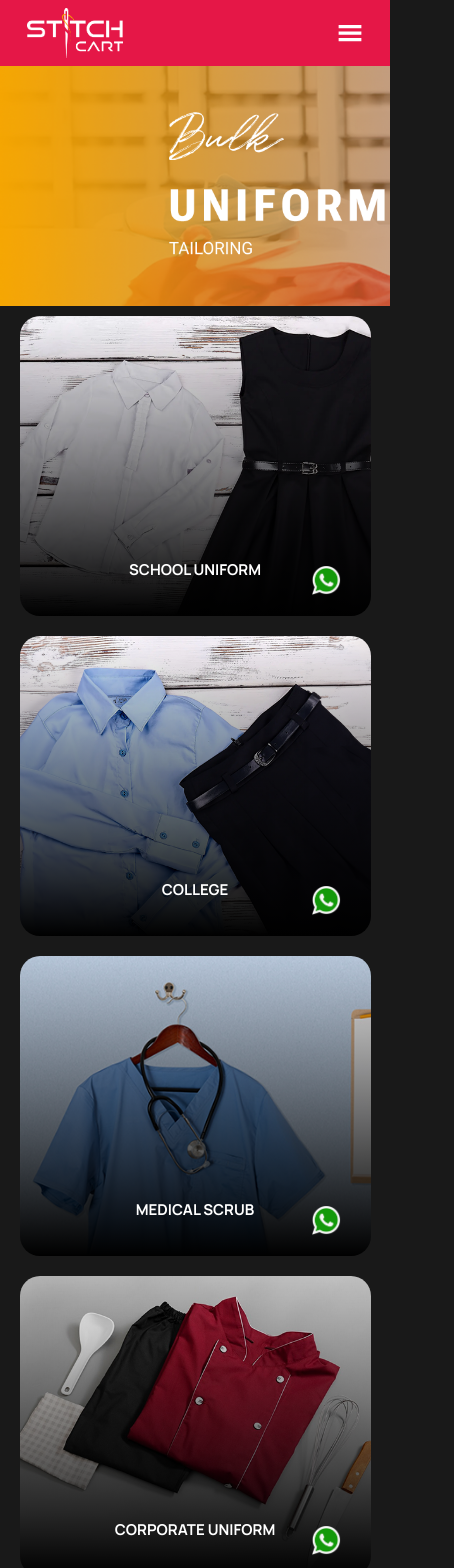
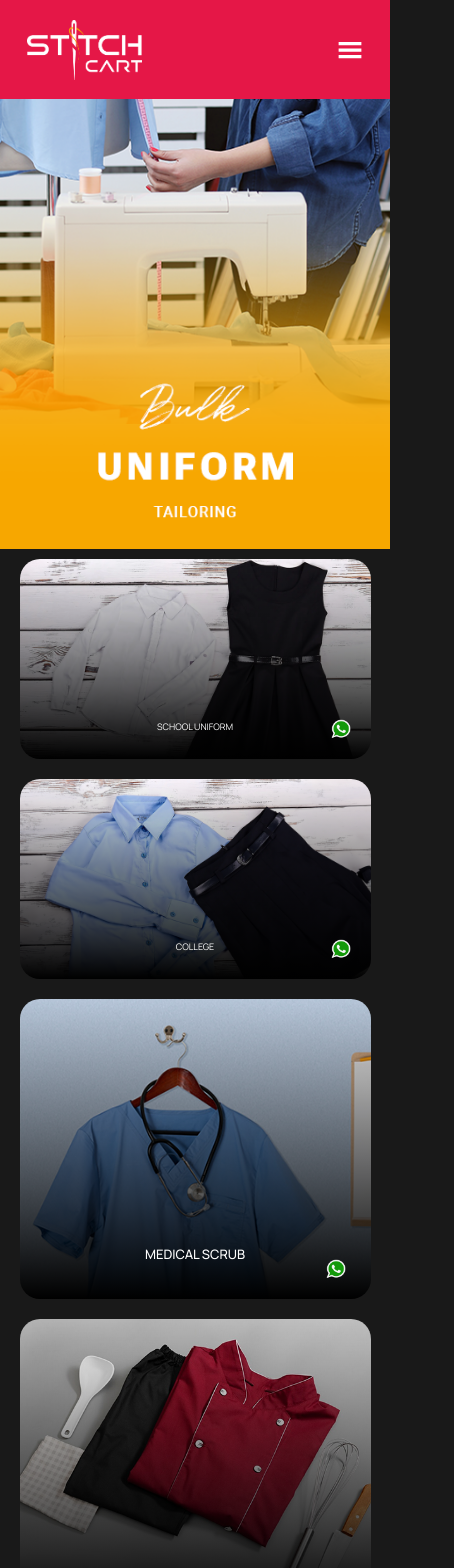
Before and after one commit to uzair-shakeel/StichCart2, a React (Vite) app: page / in a window 390 px wide. Shown: the top 1568 px of the page, 454 px wide, since content can reach past the window. Built offline with nearby package versions, Linux system fonts and the light colour scheme; a web font is replaced by a local one.

Commit message:
small devicess CSS fixed

```diff
--- a/src/components/customize/customize.jsx
+++ b/src/components/customize/customize.jsx
@@ -19,7 +19,7 @@ const customize = () => {
         <Button className="btn-primary" label="Get Quote" />
       </div>
 
-      <img src={offer} alt="" className="image hideImage" />
+      <img src={offer} alt="" className="image" />
     </div>
   );
 };
--- a/src/styles/includes/carBanner.scss
+++ b/src/styles/includes/carBanner.scss
@@ -38,9 +38,10 @@
       display: flex;
       justify-content: center;
       align-items: end;
+
       img {
         width: auto;
-        height: 100%;
+        height: 90%;
         // object-fit: contain;
       }
     }
@@ -56,17 +57,19 @@
     grid-template-columns: 1fr;
     padding: 5%;
     gap: 20px;
-    text-align: center;
-  }
+
+    // overflow: hidden;
 
     .first {
-    align-items: center;
-    text-align: center;
+      // align-items: center;
+      text-align: start;
       gap: 6px;
+      padding: 0 3%;
       h5 {
         font-size: 20px;
-      display: flex;
-      align-items: center;
+        line-height: 29px;
+        // display: flex;
+        // align-items: start;
       }
 
       p {
@@ -75,8 +78,23 @@
     }
 
     .second {
+      // max-width: 300px;
       .image {
-      height: 150px;
+        max-width: 100%;
+        height: auto;
+        // overflow: hidden;
+        display: flex;
+        justify-content: center;
+        align-items: end;
+        // background-image: url("../../../public/car.png");
+        background-size: cover;
+
+        img {
+          width: 100%;
+          height: auto;
+          object-fit: contain;
         }
       }
     }
+  }
+}
--- a/src/styles/includes/cards.scss
+++ b/src/styles/includes/cards.scss
@@ -7,7 +7,7 @@
     gap: 20px;
     margin: 10px 0;
 
-    @media (max-width: 480px) {
+    @media (max-width: 768px) {
       display: grid;
       grid-template-columns: repeat(1, 1fr);
     }
@@ -22,7 +22,7 @@
       border-radius: 20px;
 
       @media (max-width: 768px) {
-        height: 300px;
+        height: 200px;
       }
 
       p {
@@ -33,6 +33,12 @@
         bottom: 20px;
         left: 50%;
         transform: translateX(-50%);
+
+        @media (max-width: 768px) {
+          font-weight: 400;
+          bottom: 10px;
+          font-size: 9px;
+        }
       }
 
       img {
@@ -43,6 +49,12 @@
         right: 15px;
         cursor: pointer;
         transform: translateX(-50%);
+        @media (max-width: 768px) {
+          bottom: 20px;
+          right: 10px;
+          height: 20px;
+          width: 20px;
+        }
       }
     }
   }
@@ -83,6 +95,10 @@
         bottom: 20px;
         left: 50%;
         transform: translateX(-50%);
+        @media (max-width: 768px) {
+          font-weight: 500;
+          font-size: 13px;
+        }
       }
 
       img {
@@ -93,6 +109,10 @@
         right: 15px;
         cursor: pointer;
         transform: translateX(-50%);
+        @media (max-width: 768px) {
+          height: 20px;
+          width: 20px;
+        }
       }
     }
   }
--- a/src/styles/includes/customizeBanner.scss
+++ b/src/styles/includes/customizeBanner.scss
@@ -23,14 +23,14 @@
       font-size: 40px;
       @media (max-width: 480px) {
         font-weight: 800;
-        font-size: 22px;
+        font-size: 20px;
       }
     }
 
     p {
       font-size: 20px;
       @media (max-width: 480px) {
-        font-size: 15px;
+        font-size: 10px;
       }
     }
   }
@@ -38,6 +38,10 @@
   .image {
     flex: 0 0 30%;
     max-height: 350px;
+
+    @media (max-width: 480px) {
+      height: 350px;
+    }
   }
 }
 
@@ -73,29 +77,7 @@
   .customize {
     flex-direction: column;
     align-items: center;
-    margin: 5% 2%;
-  }
-
-  .customizeBanner {
-    flex: 0 0 100%;
-    padding-left: 5%;
-    text-align: center;
-    align-items: center;
-    padding: 10px;
-  }
-
-  .customizeBanner h3 {
-    font-size: 22px;
-  }
-
-  .customizeBanner p {
-    font-size: 12px;
-  }
-
-  .hideImage {
-    flex: 0 0 100%;
-    max-height: none;
-    width: auto;
-    margin-top: 10px;
+    margin: 8%;
+    gap: 25px;
   }
 }
--- a/src/styles/includes/hero.scss
+++ b/src/styles/includes/hero.scss
@@ -8,10 +8,6 @@
   padding: 0;
   flex-direction: column;
   align-items: flex-start;
-  // padding-left: 15%;
-  // padding-top: 3%;
-  // padding-right: 3%;
-  // padding-bottom: 3%;
   justify-content: center;
 
   h4 {
@@ -26,6 +22,10 @@
 }
 
 @media (max-width: 768px) {
+  .hero {
+    background-image: url("../../../public/mobile.png"); /* Change to the desired image for small screens */
+    height: 240px;
+  }
   .hero h4 {
     font-size: 22px;
   }
@@ -37,6 +37,10 @@
 
 /* Media query for small devices (phones) */
 @media (max-width: 480px) {
+  .hero {
+    background-image: url("../../../public/mobile.png"); /* Change to the desired image for small screens */
+    height: 450px;
+  }
   .hero h4 {
     font-size: 20px;
   }
--- a/src/styles/includes/homeTalk.scss
+++ b/src/styles/includes/homeTalk.scss
@@ -41,6 +41,12 @@
     background-image: url("../../../public/chat.png");
     background-size: cover;
     cursor: pointer;
+
+    @media (max-width: 768px) {
+      height: 40px;
+      width: 40px;
+      right: 20px;
+    }
   }
 
   &__button-container {
--- a/src/styles/includes/nav.scss
+++ b/src/styles/includes/nav.scss
@@ -73,18 +73,14 @@
   @media (max-width: 768px) {
     display: flex;
     justify-content: space-between;
-    padding: 2% 7%;
+    padding: 5% 7%;
     background: #e51747;
     z-index: 10; /* Ensure the Navbar is above the sidebar */
     position: relative;
     align-items: center;
 
     img {
-      height: 90px;
-
-      @media (max-width: 768px) {
-        height: 50px;
-      }
+      height: 60px;
     }
 
     .navbtn {
@@ -101,30 +97,29 @@
   top: 0;
   right: 0;
   width: 100%;
-  height: 100%; /* Cover the entire height of the viewport */
   background-color: #e51747;
   color: white;
   padding: 1rem;
   transition: transform 0.5s;
-  padding: 35% 0;
+
+  padding-top: 100px;
   z-index: 5; /* Lower z-index compared to Navbar */
 
   ul {
     font-size: 18px;
     display: flex;
     flex-direction: column;
-    justify-content: space-evenly;
+    justify-content: space-between;
     height: 100%;
-
-    padding-top: 60%;
-    gap: 10px;
-    padding-top: 14px;
+    gap: 25px;
+    padding: 0;
     text-align: center;
 
     li {
       a {
         color: white;
         text-decoration: none;
+        font-weight: 400;
 
         &:hover {
           text-decoration: underline;
@@ -132,7 +127,7 @@
       }
     }
     .login-icon {
-      display: flex;
+      display: none;
       gap: 10px;
       align-items: center;
       justify-content: center;
--- a/src/styles/includes/recent-works.scss
+++ b/src/styles/includes/recent-works.scss
@@ -43,14 +43,14 @@
 
 @media (max-width: 768px) {
   .recentWorks {
-    grid-template-columns: repeat(2, 1fr); /* 3 columns for medium devices */
+    grid-template-columns: repeat(1, 1fr); /* 3 columns for medium devices */
+    padding: 2% 3%;
   }
 }
 
-/* Media query for small devices (phones) */
-@media (max-width: 480px) {
-  .recentWorks {
-    grid-template-columns: repeat(1, 1fr); /* 1 column for small devices */
-    margin: 5% 2%; /* Adjust margin for smaller screens */
-  }
-}
+// @media (max-width: 480px) {
+//   .recentWorks {
+//     grid-template-columns: repeat(1, 1fr); /* 1 column for small devices */
+//     margin: 5% 2%; /* Adjust margin for smaller screens */
+//   }
+// }
```
Also changed, not shown: public/car.png (added). Lines whose indentation alone changed are shown as unchanged.
